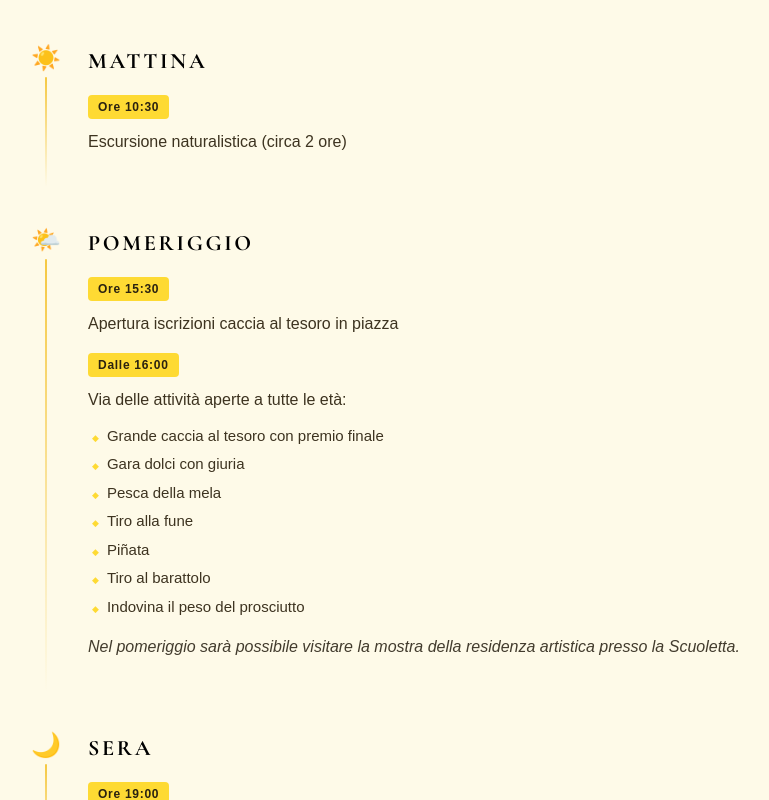
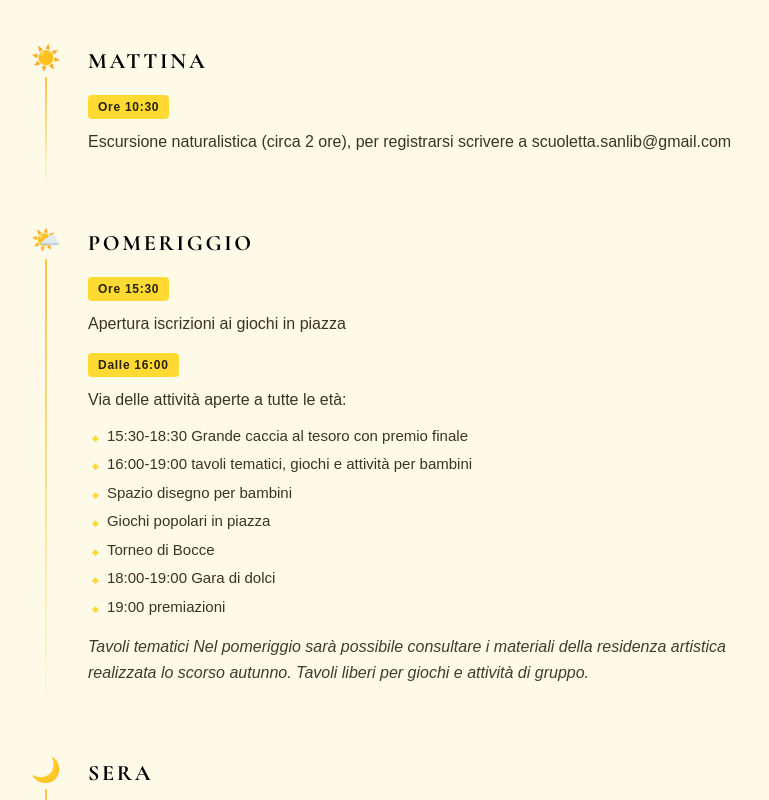
Before and after one commit to kiracolci/Copialascuola, a React (Vite) app: page /Festa in a window 1280 px wide. Shown: the part 920-1720 px from the top of the page, without its empty margins (252-1021 px from the left). Built offline with nearby package versions, Linux system fonts and the light colour scheme.

Commit message:
fix Festa.css import case

```diff
--- a/src/Pages/Festa.tsx
+++ b/src/Pages/Festa.tsx
@@ -6,30 +6,30 @@ const schedule = [
     period: "Mattina",
     icon: "☀️",
     items: [
-      { time: "Ore 10:30", desc: "Escursione naturalistica (circa 2 ore)" },
+      { time: "Ore 10:30", desc: "Escursione naturalistica (circa 2 ore), per registrarsi scrivere a scuoletta.sanlib@gmail.com" },
     ],
   },
   {
     period: "Pomeriggio",
     icon: "🌤️",
     items: [
-      { time: "Ore 15:30", desc: "Apertura iscrizioni caccia al tesoro in piazza" },
+      { time: "Ore 15:30", desc: "Apertura iscrizioni ai giochi in piazza" },
       {
         time: "Dalle 16:00",
         desc: "Via delle attività aperte a tutte le età:",
         activities: [
-          "Grande caccia al tesoro con premio finale",
-          "Gara dolci con giuria",
-          "Pesca della mela",
-          "Tiro alla fune",
-          "Piñata",
-          "Tiro al barattolo",
-          "Indovina il peso del prosciutto",
+          " 15:30-18:30  Grande caccia al tesoro con premio finale",
+          "16:00-19:00  tavoli tematici, giochi e attività per bambini ",
+          "Spazio disegno per bambini",
+          "Giochi popolari in piazza",
+          "Torneo di Bocce",
+          "18:00-19:00 Gara di dolci",
+          "19:00 premiazioni",
         ],
       },
       {
         time: "",
-        desc: "Nel pomeriggio sarà possibile visitare la mostra della residenza artistica presso la Scuoletta.",
+        desc: "Tavoli tematici Nel pomeriggio sarà possibile consultare i materiali della residenza artistica realizzata lo scorso autunno. Tavoli liberi per giochi e attività di gruppo.",
         italic: true,
       },
     ],
@@ -40,7 +40,7 @@ const schedule = [
     items: [
       {
         time: "Ore 19:00",
-        desc: "La festa prosegue con cena e musica intorno al fuoco.",
+        desc: "La festa prosegue con racconti e musica intorno al fuoco. Cibo fino alle 22:00",
       },
     ],
   },
```
